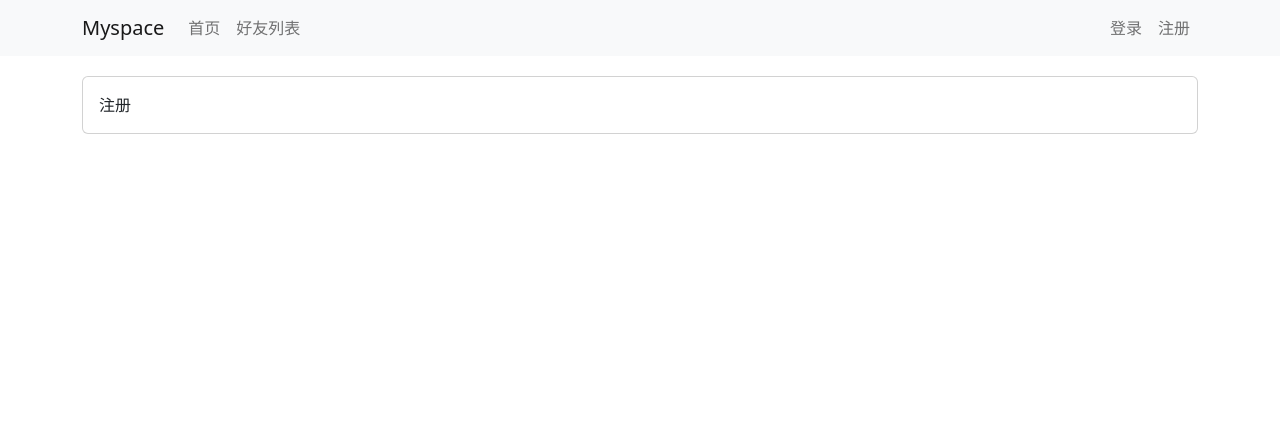
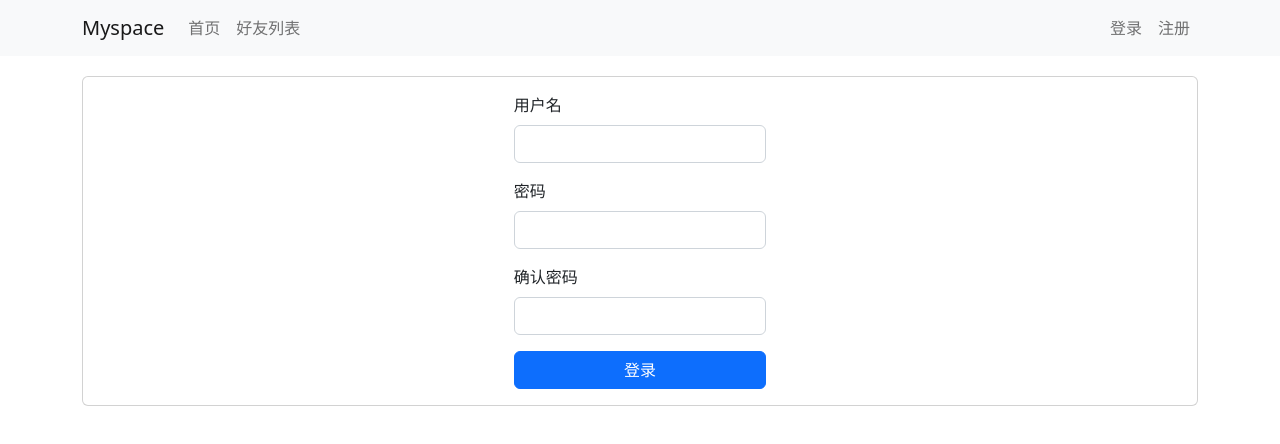
Before and after one commit to CodeEcho-Yao/MySpace, a Vue app: page /register in a window 1280 px wide. Shown: the top 444 px of the page. Built offline with nearby package versions, Linux system fonts and the light colour scheme.

Commit message:
Register

```diff
--- a/src/views/RegisterView.vue
+++ b/src/views/RegisterView.vue
@@ -1,19 +1,93 @@
 <template>
   <ContentBase>
-    注册
+    <div class="row justify-content-md-center">
+      <div class="col-3">
+        <form @submit.prevent="register">
+          <div class="mb-3">
+            <label for="username" class="form-label">用户名</label>
+            <input v-model="username" type="text" class="form-control" id="username">
+          </div>
+          <div class="mb-3">
+            <label for="password" class="form-label">密码</label>
+            <input v-model="password" type="password" class="form-control" id="password">
+          </div>
+          <div class="mb-3">
+            <label for="password_confirm" class="form-label">确认密码</label>
+            <input v-model="password_confirm" type="password" class="form-control" id="password_confirm">
+          </div>
+          <div class="error-message">{{ error_message }}</div>
+          <button type="submit" class="btn btn-primary">登录</button>
+        </form>
+      </div>
+    </div>
   </ContentBase>
 </template>
 
 <script>
-import ContentBase from '../components/ContentBase';
+import ContentBase from '../components/ContentBase'
+import { ref } from 'vue';
+import { useStore } from 'vuex';
+import router from '@/router/index';
+import $ from 'jquery';
 
 export default {
   name: 'RegisterView',
   components: {
-    ContentBase,
-}
+      ContentBase,
+  },
+  setup() {
+    const store = useStore();
+    let username = ref('');
+    let password = ref('');
+    let password_confirm = ref('');
+    let error_message = ref('');
+
+    const register = () => {
+      error_message.value = "";
+      $.ajax({
+        url: "https://app165.acapp.acwing.com.cn/myspace/user/",
+        type: "POST",
+        data: {
+          username: username.value,
+          password: password.value,
+          password_confirm: password_confirm.value,
+        },
+        success(resp) {
+          if (resp.result === "success") {
+            store.dispatch("login", {
+              username: username.value,
+              password: password.value,
+              success() {
+                router.push({name: 'userlist'});
+              },
+              error() {
+                error_message.value = "系统异常，请稍后重试";
+              }
+            });
+          } else {
+            error_message.value = resp.result;
+          }
+        }
+      })
+    };
+
+    return {
+      username,
+      password,
+      password_confirm,
+      error_message,
+      register,
+    }
+  }
 }
 </script>
 
 <style scoped>
+button {
+  width: 100%;
+}
+
+.error-message {
+  color: red;
+}
 </style>
```
